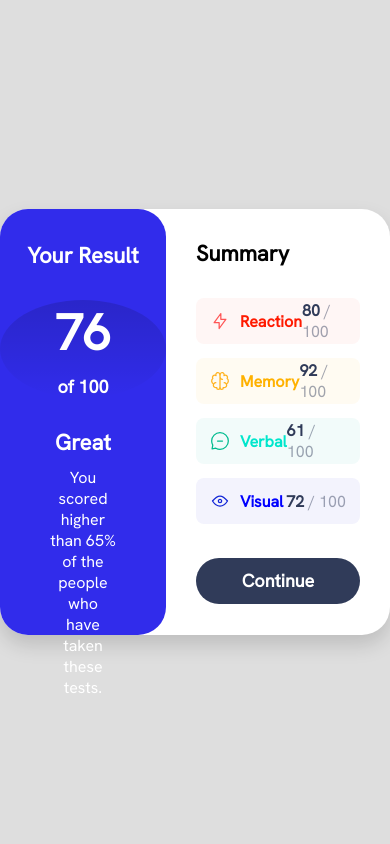
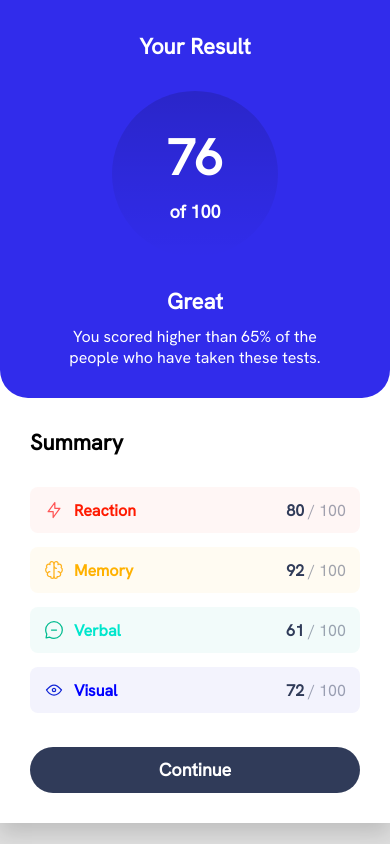
Before and after one commit to gleidsonteixeira/FrontendMentorChallenges, a plain HTML site: page projeto01/index.html in a window 390 px wide. Drawn offline with Linux system fonts and the light colour scheme.

Commit message:
Primeiro projeto

```diff
--- a/projeto01/css/estilo.css
+++ b/projeto01/css/estilo.css
@@ -171,3 +171,26 @@ body{
 .container .side:last-child a:hover{
     background-color: #312CEB;
 }
+
+@media only screen and ( max-width: 600px ) {
+    body{
+        height: initial;
+    }
+    .container{
+        width: 100%;
+        height: 100%;
+        flex-direction: column;
+        border-radius: 0;
+    }
+    .container .side{
+        width: 100%;
+    }
+    .container .side:first-child{
+        border-top-left-radius: 0;
+        border-top-right-radius: 0;
+        padding-bottom: 30px;
+    }
+    .container .side:last-child{
+        padding-bottom: 30px;
+    }
+}
```
